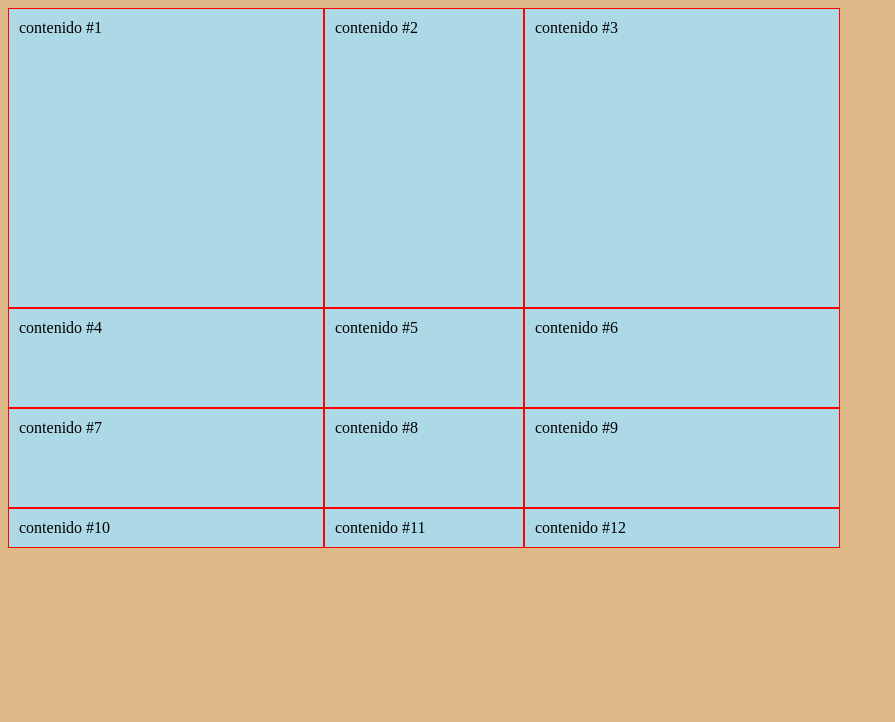
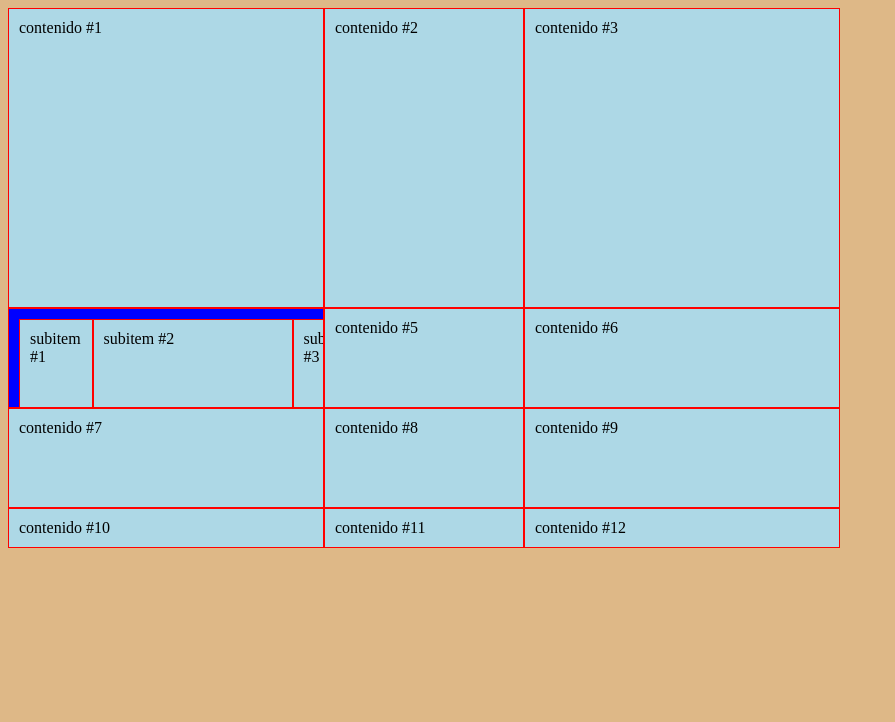
Before and after one commit to kmiloarguello/css-grid, a plain HTML site: page index.html in a window 1280 px wide. Shown: the whole page, without its empty margins (0-895 px from the left). Drawn offline with Linux system fonts and the light colour scheme.

Commit message:
Subgrids or child of grid

```diff
--- a/index.css
+++ b/index.css
@@ -3,8 +3,8 @@ body{
 }
 .container{
     display: grid;
-    grid-template-columns: 25% 50% 25%;
-    grid-template-rows: 300px 300px;
+    /* grid-template-columns: 25% 50% 25%;
+    grid-template-rows: 300px 300px; */
     grid-template: 300px 100px 100px / 25% 200px 25%;
 }
 .item{
@@ -12,3 +12,13 @@ body{
     padding: 10px;
     border: 1px solid red;
 }
+.item:nth-of-type(4){
+    background-color: blue;
+    overflow: auto;
+    /* display: subgrid; soon*/
+    /* Subgrid inside item */
+    display: grid;
+    grid-template: 300px 100px 100px / 25% 200px 25%;
+
+
+}
--- a/index.html
+++ b/index.html
@@ -4,7 +4,7 @@
     <meta charset="UTF-8">
     <meta name="viewport" content="width=device-width, initial-scale=1.0">
     <meta http-equiv="X-UA-Compatible" content="ie=edge">
-    <title>Rows</title>
+    <title>Displays</title>
     <link href="index.css" rel="stylesheet" />
 </head>
 <body>
@@ -12,7 +12,13 @@
         <div class="item">contenido #1</div>
         <div class="item">contenido #2</div>
         <div class="item">contenido #3</div>
-        <div class="item">contenido #4</div>
+        <div class="item">
+            <div class="item">subitem #1</div>
+            <div class="item">subitem #2</div>
+            <div class="item">subitem #3</div>
+            <div class="item">subitem #4</div>
+            <div class="item">subitem #5</div>
+        </div>
         <div class="item">contenido #5</div>
         <div class="item">contenido #6</div>
         <div class="item">contenido #7</div>
```
